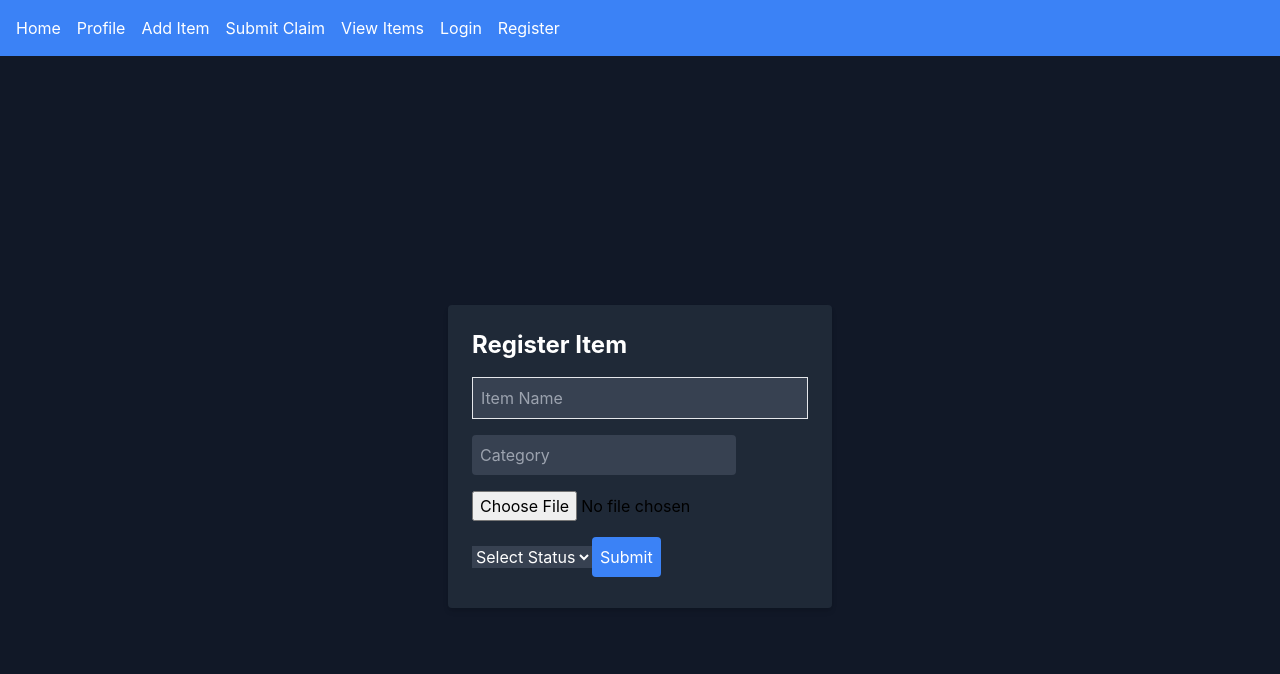
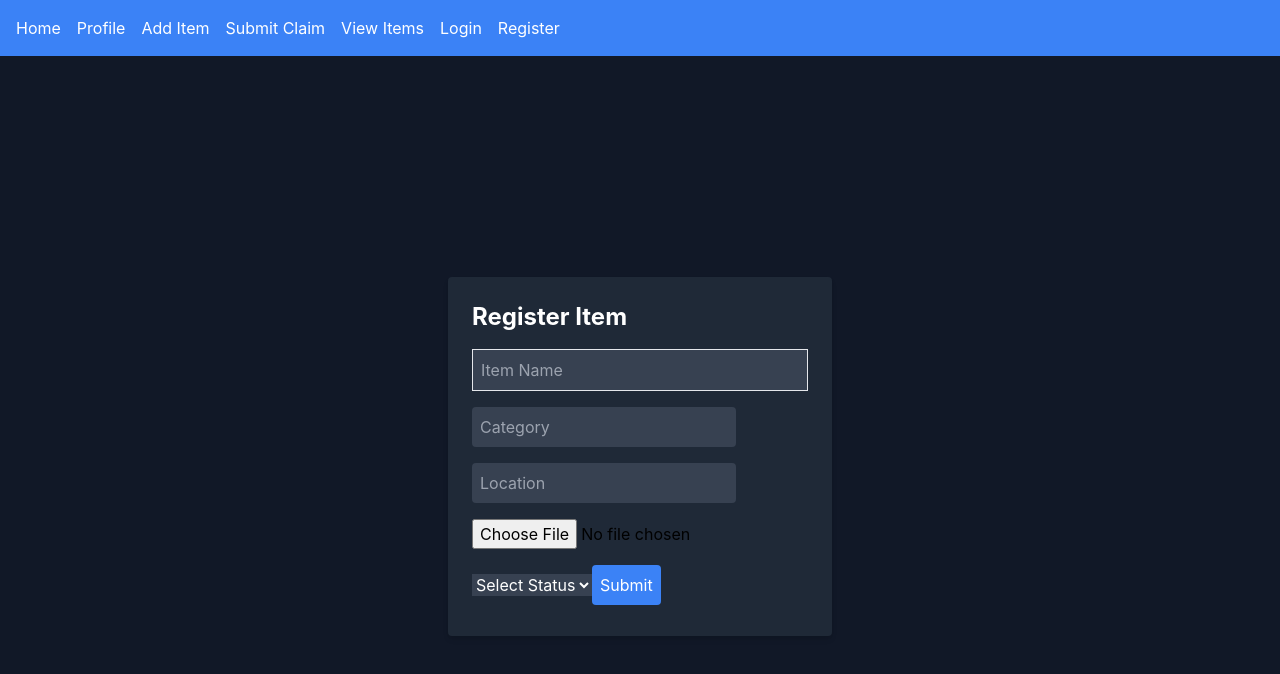
Before and after one commit to NafisRayan/Lost-n-Found, a React (Create React App) app in the folder frontend/: page /add-item in a window 1280 px wide. Shown: the top 674 px of the page. Built offline with nearby package versions, Linux system fonts and the light colour scheme.

Commit message:
`Added location field to Item model and updated routes and frontend code to accommodate it`

```diff
--- a/frontend/src/components/Item/ItemForm.js
+++ b/frontend/src/components/Item/ItemForm.js
@@ -8,6 +8,8 @@ const ItemForm = () => {
     const [status, setStatus] = useState('');
     const [username, setUsername] = useState('');
     const [email, setEmail] = useState('');
+    const [location, setLocation] = useState(''); // New state for location
+
 
     useEffect(() => {
         const fetchUserProfile = async () => {
@@ -45,6 +47,7 @@ const ItemForm = () => {
 
     const handleSubmit = (e) => {
         e.preventDefault();
+        console.log('Location:', location); // Log the location before submission
         const itemData = {
             name: itemName,
             category,
@@ -52,6 +55,7 @@ const ItemForm = () => {
             status,
             username,
             email,
+            location, // Include location in item data
         };
         console.log('Item Data:', itemData); // Log item data before submission
         addItem(itemData)
@@ -83,6 +87,13 @@ const ItemForm = () => {
                     className="mb-4 p-2 rounded bg-gray-700 text-white"
                 />
                 <input
+                    type="text"
+                    placeholder="Location"
+                    value={location}
+                    onChange={(e) => setLocation(e.target.value)}
+                    className="mb-4 p-2 rounded bg-gray-700 text-white"
+                />
+                <input
                     type="file"
                     onChange={handleImageChange}
                     className="mb-4"
```
Also changed, not shown: 2 other files (tests, documents, lock files or other folders).
